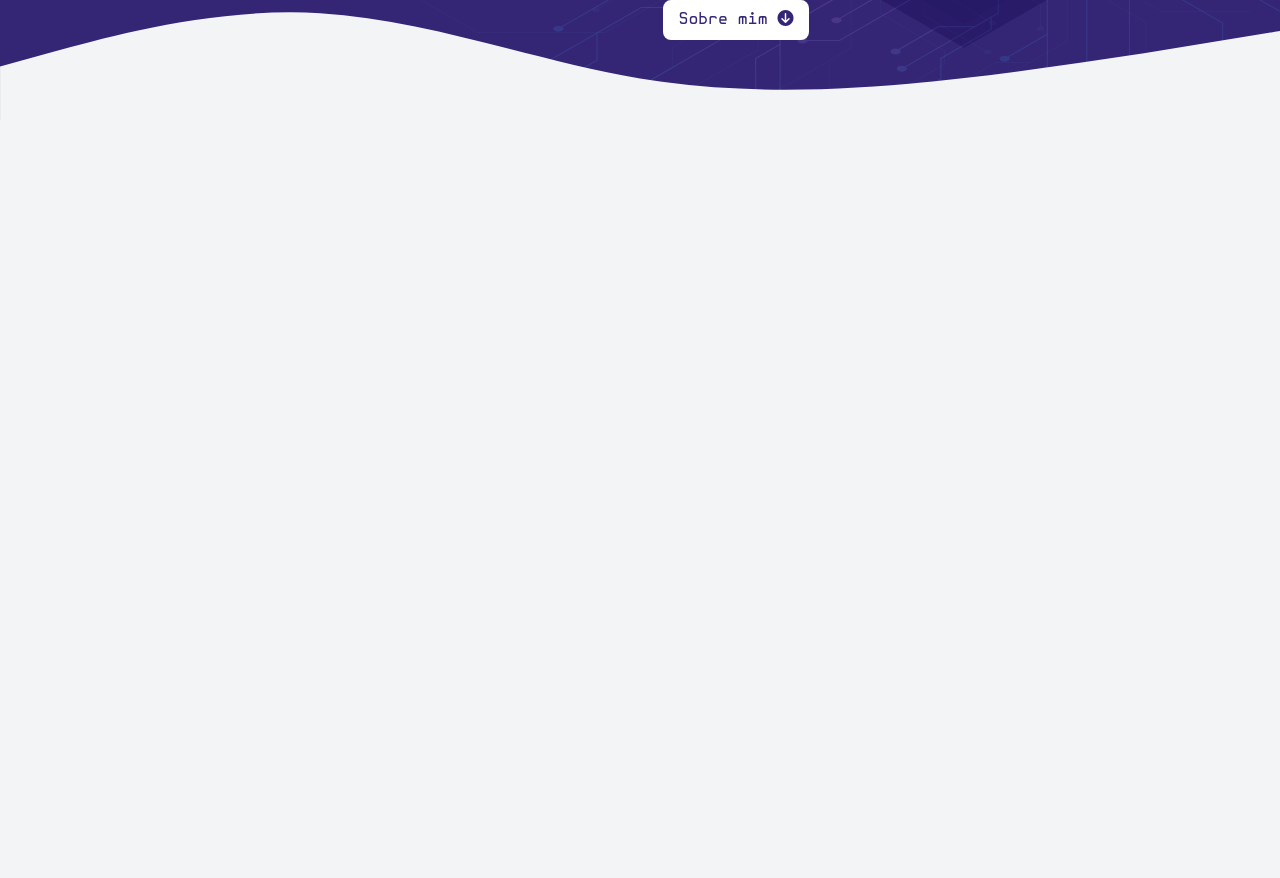
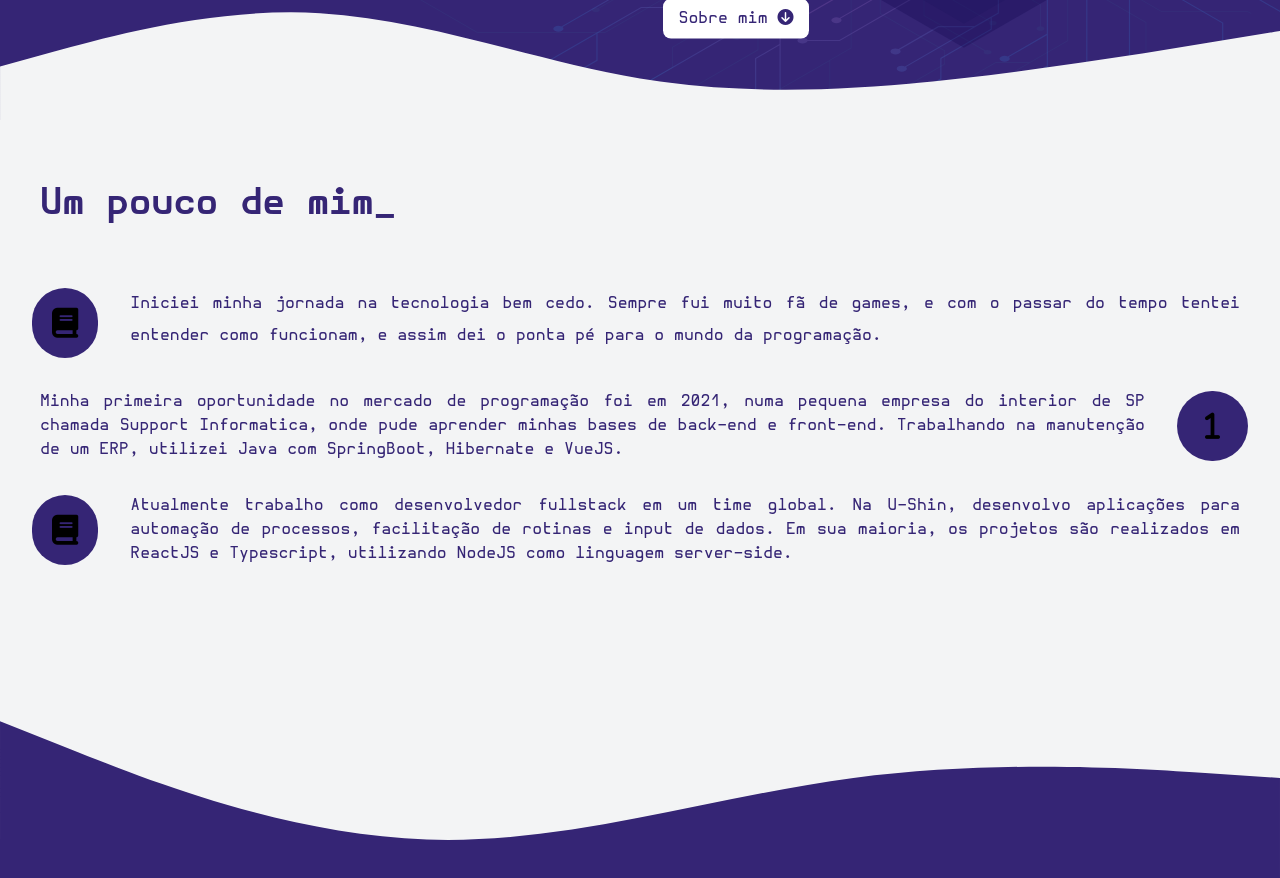
Before and after one commit to castellogui/homepage, a Next.js app: page / in a window 1280 px wide. Shown: the part 680-1558 px from the top of the page. Built offline with nearby package versions, Linux system fonts and the light colour scheme.

Commit message:
adding floating icon to index page, second and third section

```diff
--- a/pages/index.tsx
+++ b/pages/index.tsx
@@ -5,10 +5,15 @@ import logoMobile from '../assets/logo.png'
 import MobileNavbar from '../components/MobileNavbar'
 import FirstSectionBody from '../components/FirstSectionBody'
 import Script from 'next/script'
+import SecondSectionBody from '../components/SecondSectionBody'
+import FloatingIcon from '../components/FloatingIcon'
+import ThirdSectionBody from '../components/ThirdSectionBody'
 
 
 const Home: NextPage = () => {
   return (
+    <>
+      <FloatingIcon></FloatingIcon>
       <div>
         <Script src='https://kit.fontawesome.com/796432032e.js'></Script>
         <section id="home" className='bg-[#352575] w-full h-screen relative overflow-hidden'>
@@ -19,12 +24,17 @@ const Home: NextPage = () => {
             <span>Contato</span>
           </Navbar>
           <MobileNavbar logo={logoMobile}>
-
           </MobileNavbar>
           <FirstSectionBody></FirstSectionBody>
         </section>
-      <section className='bg-[#F3F4F5] w-full h-screen relative'></section>
+        <section id="sobre" className='bg-[#F3F4F5] w-full h-screen relative'>
+          <SecondSectionBody></SecondSectionBody>
+        </section>
+        <section id="portfolio" className='bg-[#352575] w-full h-screen relative'>
+          <ThirdSectionBody></ThirdSectionBody>
+        </section>
       </div>
+    </>
   )
 }
 
```
Lines whose indentation alone changed are shown as unchanged.
